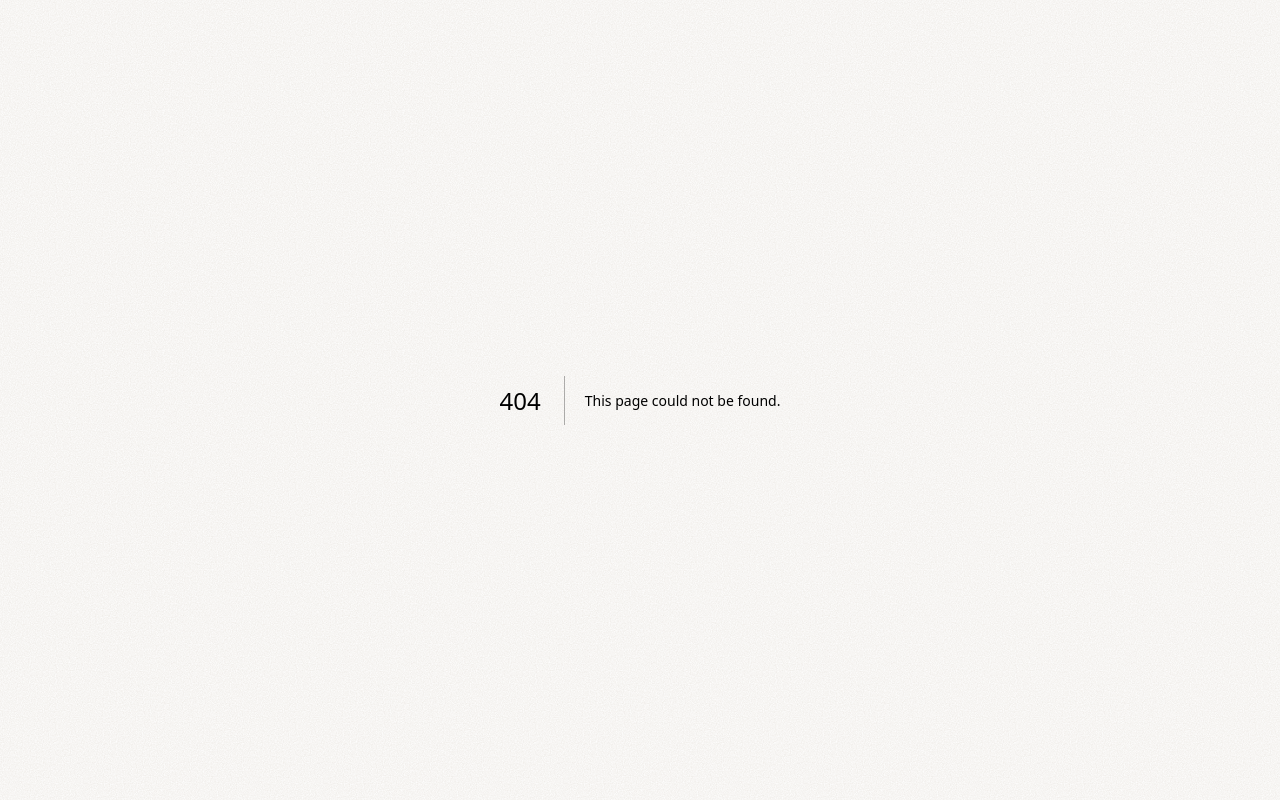
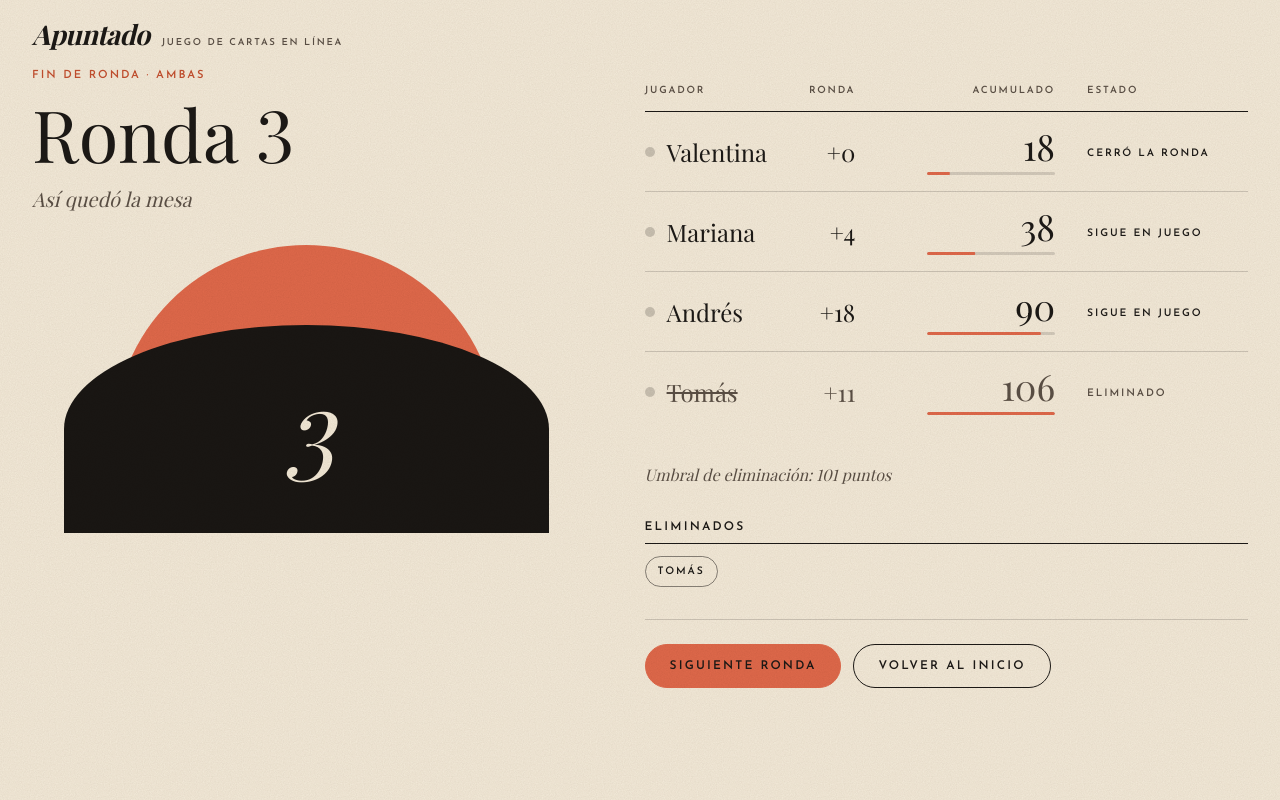
Before and after one commit to Dev-Mao/apuntado, a Next.js app in the folder apps/web/: page /resultados in a window 1280 px wide. Before the commit this address had no page. Built offline with nearby package versions, Linux system fonts and the light colour scheme; a web font is replaced by a local one.

Commit message:
feat(web): add round and game results screens

```diff
--- /dev/null
+++ b/apps/web/src/app/resultados/final/page.tsx
@@ -0,0 +1,5 @@
+import { MOCK_GAME_RESULTS, ResultsScreen } from "@/features/results";
+
+export default function GameResultsPage() {
+  return <ResultsScreen results={MOCK_GAME_RESULTS} />;
+}
--- /dev/null
+++ b/apps/web/src/app/resultados/page.tsx
@@ -0,0 +1,5 @@
+import { MOCK_ROUND_RESULTS, ResultsScreen } from "@/features/results";
+
+export default function RoundResultsPage() {
+  return <ResultsScreen results={MOCK_ROUND_RESULTS} />;
+}
--- /dev/null
+++ b/apps/web/src/features/results/components/index.ts
@@ -0,0 +1,3 @@
+export * from "./results-hero";
+export * from "./results-screen";
+export * from "./results-table";
--- /dev/null
+++ b/apps/web/src/features/results/components/results-hero.tsx
@@ -0,0 +1,30 @@
+"use client";
+
+import { useTranslation } from "react-i18next";
+
+import type { ResultsView } from "../types";
+
+export function ResultsHero({ results }: { results: ResultsView }) {
+  const { t } = useTranslation();
+  const winner = results.players.find((player) => player.id === results.winnerId);
+
+  return (
+    <div className="flex flex-col gap-8">
+      <div>
+        <p className="label-caps text-[0.7rem] text-coral-deep">
+          {winner ? t("results.gameEyebrow") : t("results.roundEyebrow")} · {t(`gameMode.${results.mode}`)}
+        </p>
+        <h1 className="mt-3 font-display text-5xl leading-none sm:text-7xl">
+          {winner ? t("results.gameTitle", { name: winner.name }) : t("results.roundTitle", { count: results.round })}
+        </h1>
+        <p className="mt-4 font-display text-xl text-ink-soft italic">{t("results.tagline")}</p>
+      </div>
+      <div aria-hidden="true" className="relative isolate h-56 overflow-hidden sm:h-72">
+        <span className="absolute -bottom-24 left-1/2 -z-10 size-72 -translate-x-1/2 rounded-full bg-coral sm:size-96" />
+        <span className="absolute inset-x-0 bottom-0 grid h-40 place-items-center rounded-t-[50%] bg-felt pt-6 text-paper sm:inset-x-8 sm:h-52">
+          <span className="font-display text-6xl italic sm:text-8xl">{winner ? winner.name : results.round}</span>
+        </span>
+      </div>
+    </div>
+  );
+}
--- /dev/null
+++ b/apps/web/src/features/results/components/results-screen.tsx
@@ -0,0 +1,58 @@
+"use client";
+
+import { useTranslation } from "react-i18next";
+
+import { AppHeader, BUTTON_VARIANT, ButtonLink } from "@/components";
+import { ROUTES } from "@/lib";
+
+import { ResultsHero } from "./results-hero";
+import { ResultsTable } from "./results-table";
+
+import type { ResultsView } from "../types";
+
+export function ResultsScreen({ results }: { results: ResultsView }) {
+  const { t } = useTranslation();
+  const isGameOver = results.winnerId !== null;
+  const eliminated = results.players.filter((player) => player.isEliminated);
+
+  return (
+    <div className="mx-auto flex min-h-dvh max-w-[90rem] flex-col">
+      <AppHeader />
+      <main className="grid flex-1 gap-10 px-5 pb-10 sm:px-8 lg:grid-cols-[1fr_1.1fr] lg:gap-16">
+        <ResultsHero results={results} />
+        <div className="flex flex-col gap-8 lg:pt-4">
+          <ResultsTable results={results} />
+          <p className="font-display text-ink-soft italic">
+            {t("results.threshold", { count: results.eliminationThreshold })}
+          </p>
+          <section aria-labelledby="eliminated-title" className="flex flex-col gap-3">
+            <h2 id="eliminated-title" className="label-caps border-b border-ink pb-2 text-xs">
+              {t("results.eliminatedTitle")}
+            </h2>
+            {eliminated.length === 0 ? (
+              <p className="font-display italic">{t("results.noEliminated")}</p>
+            ) : (
+              <ul className="flex flex-wrap gap-2">
+                {eliminated.map((player) => (
+                  <li key={player.id} className="label-caps rounded-full border border-ink/50 px-3 pt-[0.45rem] pb-[0.35rem] text-[0.65rem]">
+                    {player.name}
+                  </li>
+                ))}
+              </ul>
+            )}
+          </section>
+          <div className="flex flex-col gap-3 border-t border-line pt-6 sm:flex-row">
+            {isGameOver ? (
+              <ButtonLink href={ROUTES.LOBBY}>{t("results.newGame")}</ButtonLink>
+            ) : (
+              <ButtonLink href={ROUTES.TABLE}>{t("results.nextRound")}</ButtonLink>
+            )}
+            <ButtonLink href={ROUTES.HOME} variant={BUTTON_VARIANT.OUTLINE}>
+              {t("results.backHome")}
+            </ButtonLink>
+          </div>
+        </div>
+      </main>
+    </div>
+  );
+}
--- /dev/null
+++ b/apps/web/src/features/results/components/results-table.tsx
@@ -0,0 +1,70 @@
+"use client";
+
+import { useTranslation } from "react-i18next";
+
+import { ThresholdBar } from "@/components";
+import { cn } from "@/lib";
+
+import type { PlayerResult, ResultsView } from "../types";
+
+const HEADER_CLASSES = "label-caps pb-3 text-left text-[0.62rem] font-semibold text-ink-soft";
+
+function statusKey(player: PlayerResult, winnerId: string | null) {
+  if (player.id === winnerId) return "results.status.winner" as const;
+  if (player.isEliminated) return "results.status.eliminated" as const;
+  if (player.closedRound) return "results.status.closed" as const;
+  return "results.status.playing" as const;
+}
+
+export function ResultsTable({ results }: { results: ResultsView }) {
+  const { t } = useTranslation();
+
+  return (
+    <table className="w-full border-collapse">
+      <caption className="sr-only">{t("results.caption", { count: results.round })}</caption>
+      <thead className="border-b border-ink">
+        <tr>
+          <th scope="col" className={HEADER_CLASSES}>
+            {t("results.columns.player")}
+          </th>
+          <th scope="col" className={cn(HEADER_CLASSES, "text-right")}>
+            {t("results.columns.round")}
+          </th>
+          <th scope="col" className={cn(HEADER_CLASSES, "pl-4 text-right sm:pl-8")}>
+            {t("results.columns.total")}
+          </th>
+          <th scope="col" className={cn(HEADER_CLASSES, "hidden pl-8 sm:table-cell")}>
+            {t("results.columns.status")}
+          </th>
+        </tr>
+      </thead>
+      <tbody className="divide-y divide-line">
+        {results.players.map((player) => {
+          const isWinner = player.id === results.winnerId;
+          const status = t(statusKey(player, results.winnerId));
+          return (
+            <tr key={player.id} className={cn(player.isEliminated && "text-ink-soft")}>
+              <th scope="row" className="py-4 text-left font-normal">
+                <span className="flex items-center gap-3">
+                  <span aria-hidden="true" className={cn("size-2.5 shrink-0 rounded-full", isWinner ? "bg-coral" : "bg-ink/20")} />
+                  <span className={cn("font-display text-xl sm:text-2xl", player.isEliminated && "line-through")}>{player.name}</span>
+                </span>
+                <span className="label-caps mt-1 ml-5.5 block text-[0.58rem] text-ink-soft sm:hidden">{status}</span>
+              </th>
+              <td className="py-4 text-right font-display text-xl tabular-nums sm:text-2xl">+{player.roundPoints}</td>
+              <td className="py-4 pl-4 sm:pl-8">
+                <span className="flex flex-col items-end gap-2">
+                  <span className="font-display text-3xl leading-none tabular-nums sm:text-4xl">{player.totalPoints}</span>
+                  <ThresholdBar value={player.totalPoints} max={results.eliminationThreshold} className="w-20 sm:w-32" />
+                </span>
+              </td>
+              <td className={cn("hidden py-4 pl-8 sm:table-cell", isWinner && "text-coral-deep")}>
+                <span className="label-caps text-[0.65rem]">{status}</span>
+              </td>
+            </tr>
+          );
+        })}
+      </tbody>
+    </table>
+  );
+}
--- /dev/null
+++ b/apps/web/src/features/results/index.ts
@@ -0,0 +1,3 @@
+export { ResultsScreen } from "./components";
+export { MOCK_GAME_RESULTS, MOCK_ROUND_RESULTS } from "./mock-data";
+export type { PlayerResult, ResultsView } from "./types";
--- /dev/null
+++ b/apps/web/src/features/results/mock-data.ts
@@ -0,0 +1,27 @@
+import type { ResultsView } from "./types";
+
+export const MOCK_ROUND_RESULTS: ResultsView = {
+  round: 3,
+  mode: "AMBAS",
+  eliminationThreshold: 101,
+  winnerId: null,
+  players: [
+    { id: "p3", name: "Valentina", roundPoints: 0, totalPoints: 18, isEliminated: false, closedRound: true },
+    { id: "p1", name: "Mariana", roundPoints: 4, totalPoints: 38, isEliminated: false, closedRound: false },
+    { id: "p2", name: "Andrés", roundPoints: 18, totalPoints: 90, isEliminated: false, closedRound: false },
+    { id: "p4", name: "Tomás", roundPoints: 11, totalPoints: 106, isEliminated: true, closedRound: false },
+  ],
+};
+
+export const MOCK_GAME_RESULTS: ResultsView = {
+  round: 6,
+  mode: "AMBAS",
+  eliminationThreshold: 101,
+  winnerId: "p3",
+  players: [
+    { id: "p3", name: "Valentina", roundPoints: 0, totalPoints: 41, isEliminated: false, closedRound: true },
+    { id: "p1", name: "Mariana", roundPoints: 31, totalPoints: 104, isEliminated: true, closedRound: false },
+    { id: "p4", name: "Tomás", roundPoints: 0, totalPoints: 106, isEliminated: true, closedRound: false },
+    { id: "p2", name: "Andrés", roundPoints: 0, totalPoints: 112, isEliminated: true, closedRound: false },
+  ],
+};
--- /dev/null
+++ b/apps/web/src/features/results/types.ts
@@ -0,0 +1,18 @@
+import type { GameMode } from "@apuntado/contracts";
+
+export interface PlayerResult {
+  readonly id: string;
+  readonly name: string;
+  readonly roundPoints: number;
+  readonly totalPoints: number;
+  readonly isEliminated: boolean;
+  readonly closedRound: boolean;
+}
+
+export interface ResultsView {
+  readonly round: number;
+  readonly mode: GameMode;
+  readonly eliminationThreshold: number;
+  readonly players: readonly PlayerResult[];
+  readonly winnerId: string | null;
+}
```
